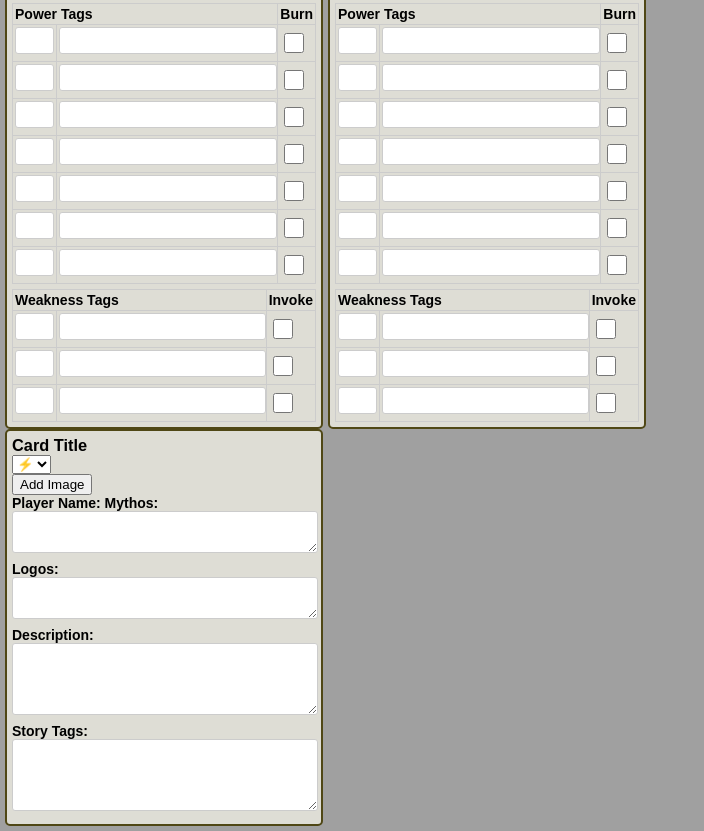
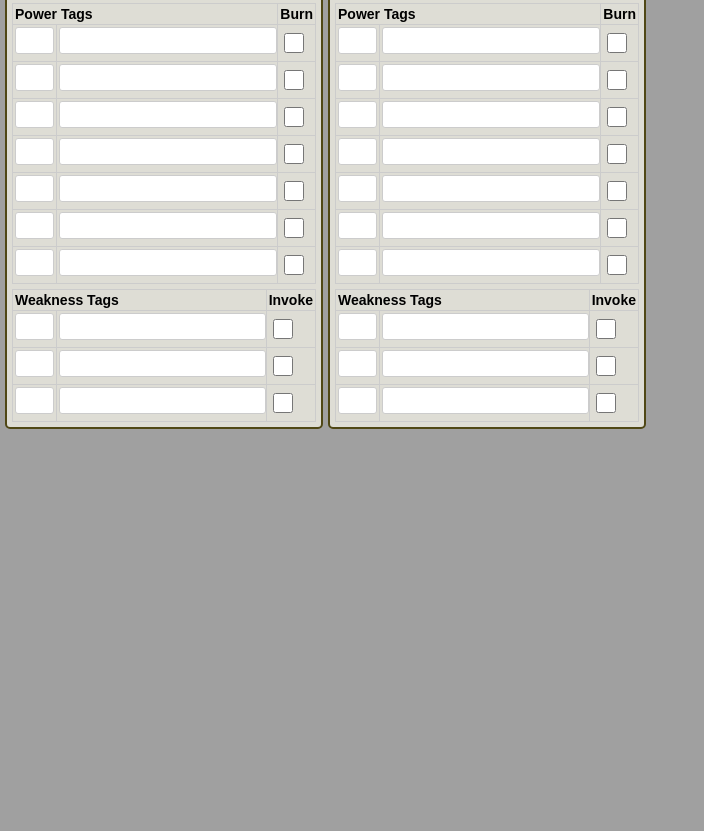
Before and after one commit to Lukas-Sander/city-of-mist-digital-sheet, a plain HTML site: page index.html in a window 1280 px wide. Shown: the part 925-1756 px from the top of the page, without its empty margins (0-704 px from the left). After the commit the page ends 1359 px from the top, so only its background shows below. Drawn offline with Linux system fonts and the light colour scheme.

Commit message:
no message

```diff
--- a/index.html
+++ b/index.html
@@ -442,7 +442,7 @@
     </div>
   </template>
 
-  <div id="cardTemplate">
+  <template id="cardTemplate">
     <div class="card">
       <div class="d-flex gap-2">
         <h3 contenteditable="plaintext-only" class="flex-grow-1">Card Title</h3>
```
